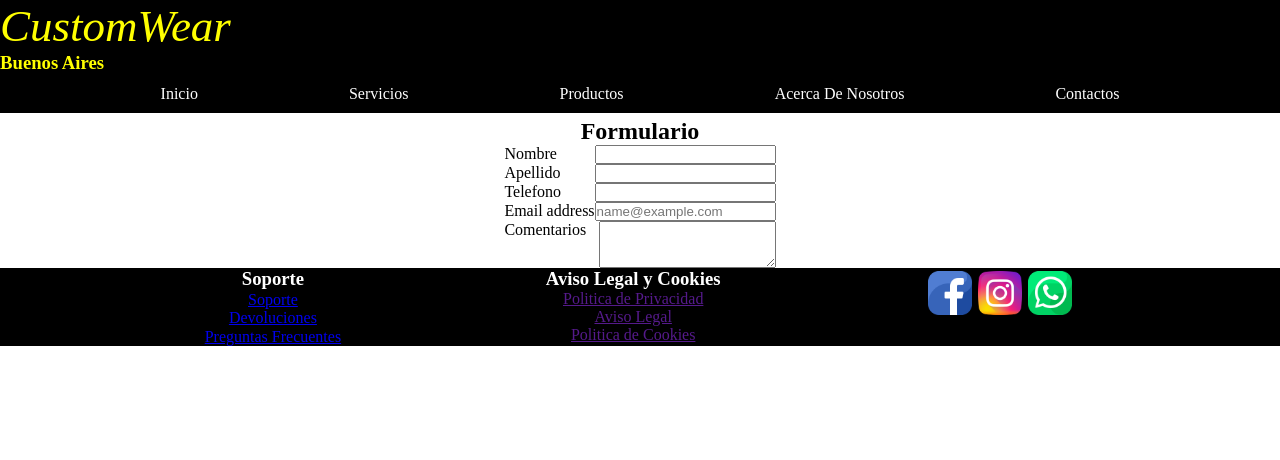
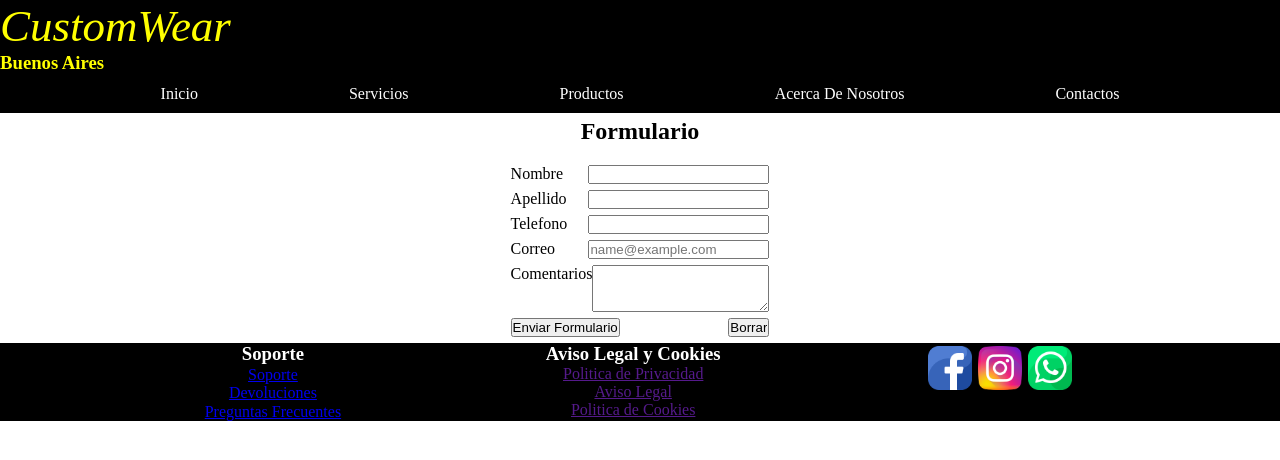
Before and after one commit to Maxivergara98/Maxi-Proyecto, a plain HTML site: page pages/contacto.html in a window 1280 px wide. Drawn offline with Linux system fonts and the light colour scheme.

Commit message:
PreEntrega2+VergaraDominguez

```diff
--- a/css/style.css
+++ b/css/style.css
@@ -255,8 +255,21 @@ main{
     display: flex;
     text-align: center;
     justify-content: space-between;
+    margin: 6px;
 }
 
+section h1{
+    display: flex;
+    justify-content: center;
+    text-align: center;
+    margin-bottom: 20px;
+}
+.form{
+    display: flex;
+    justify-content: center;
+    text-align: center;
+    margin-bottom: 4px;
+}
 .avisoLegal{
     display: flex;
     justify-content: center;
--- a/pages/contacto.html
+++ b/pages/contacto.html
@@ -34,7 +34,7 @@
         <section class="Form">
 
             <form action="" method="" enctype="">
-                <h1>Formulario</h1>
+            <h1>Formulario</h1>
                 <div class="mb-3">
                     <label for="exampleFormControlInput1" class="form-label">Nombre</label>
                     <input type="email" class="form-control" id="exampleFormControlInput1" placeholder="">
@@ -49,56 +49,17 @@
                   </div>
 
                 <div class="mb-3">
-                    <label for="exampleFormControlInput1" class="form-label">Email address</label>
+                    <label for="exampleFormControlInput1" class="form-label">Correo</label>
                     <input type="email" class="form-control" id="exampleFormControlInput1" placeholder="name@example.com">
                   </div>
                   <div class="mb-3">
                     <label for="exampleFormControlTextarea1" class="form-label">Comentarios</label>
                     <textarea class="form-control" id="exampleFormControlTextarea1" rows="3"></textarea>
                   </div>
-                <!--<div>
-
-                    <label for="Nombre">Nombre</label>
-                    <input type="text" name="nombre">
-                </div>
-                <div>
-                    <label for="apellido">Apellido</label>
-                    <input type="text" name="Apellido">
-                </div>
-                <div>
-                    <label for="correo">Correo</label>
-                    <input type="email" name="correo">
-                </div>
-                <div>
-                    <label for="contrasena">contrasena</label>
-                    <input type="password" name="contrasena">
-                </div>
-                <div>
-                    <h1>Genero</h1>
-                    <div>
-                        <label for="masculino">Masculino</label>
-                        <input type="radio" name="masculino">
-                        <label for="femenino">Femenino</label>
-                        <input type="radio" name="femenino">
-                        <label for="otro">otro</label>
-                        <input type="radio" name="otro">
-                    </div>
-                </div>
-                <div>
-                    <select name="select"> Pais
-                        <option value="">Argentina</option>
-                        <option value="">Brasil</option>
-                        <option value="">Colombia</option>
-                    </select>
-                </div>
-                <div>
-                    <h3>Escribi aca un comentario</h3>
-                    <textarea name="" id="" cols="30" rows="10"></textarea>
-                </div>
-                <div>
+                <div class="mb-3">
                     <input type="Submit" value="Enviar Formulario">
                     <input type="Reset" value="Borrar">
-                </div>-->
+                </div>
             </form>
         </section>
     </main>
```
